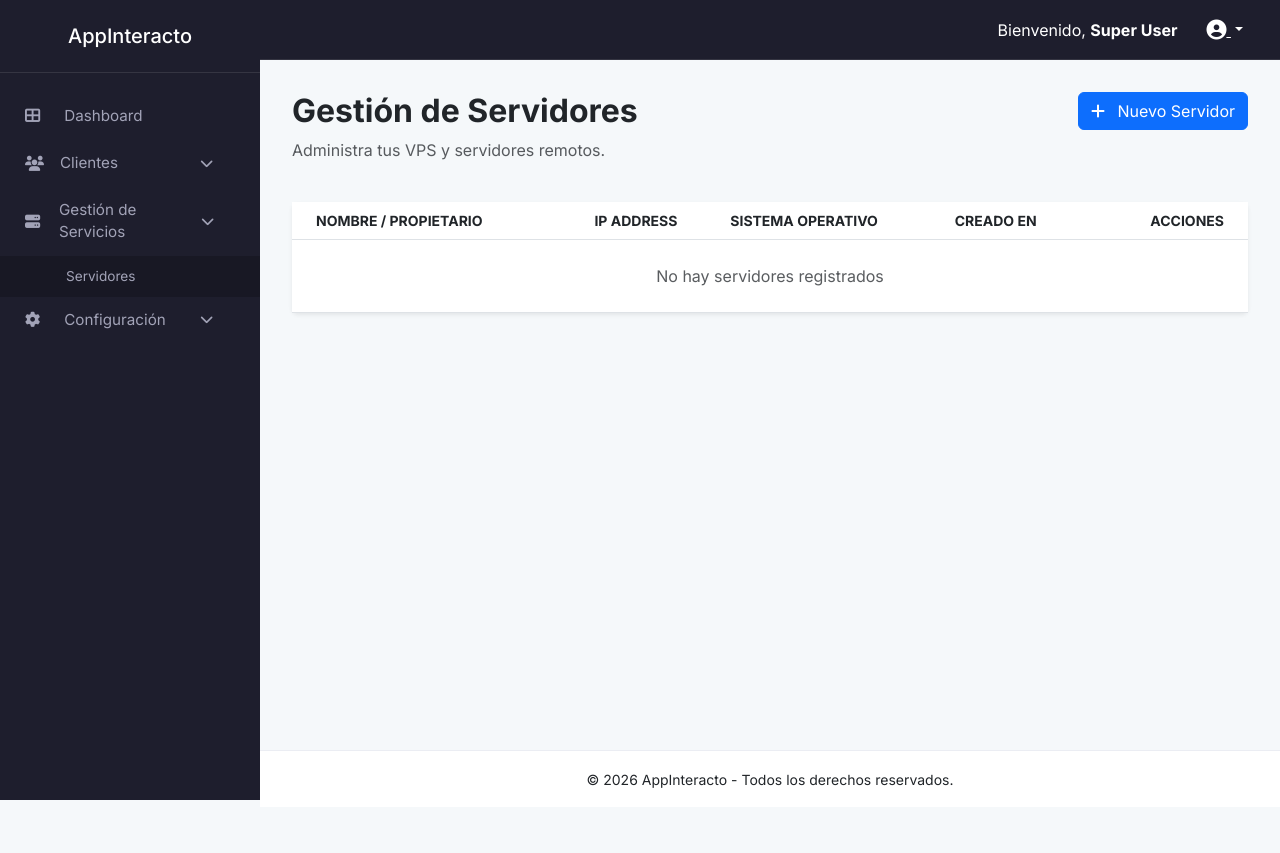
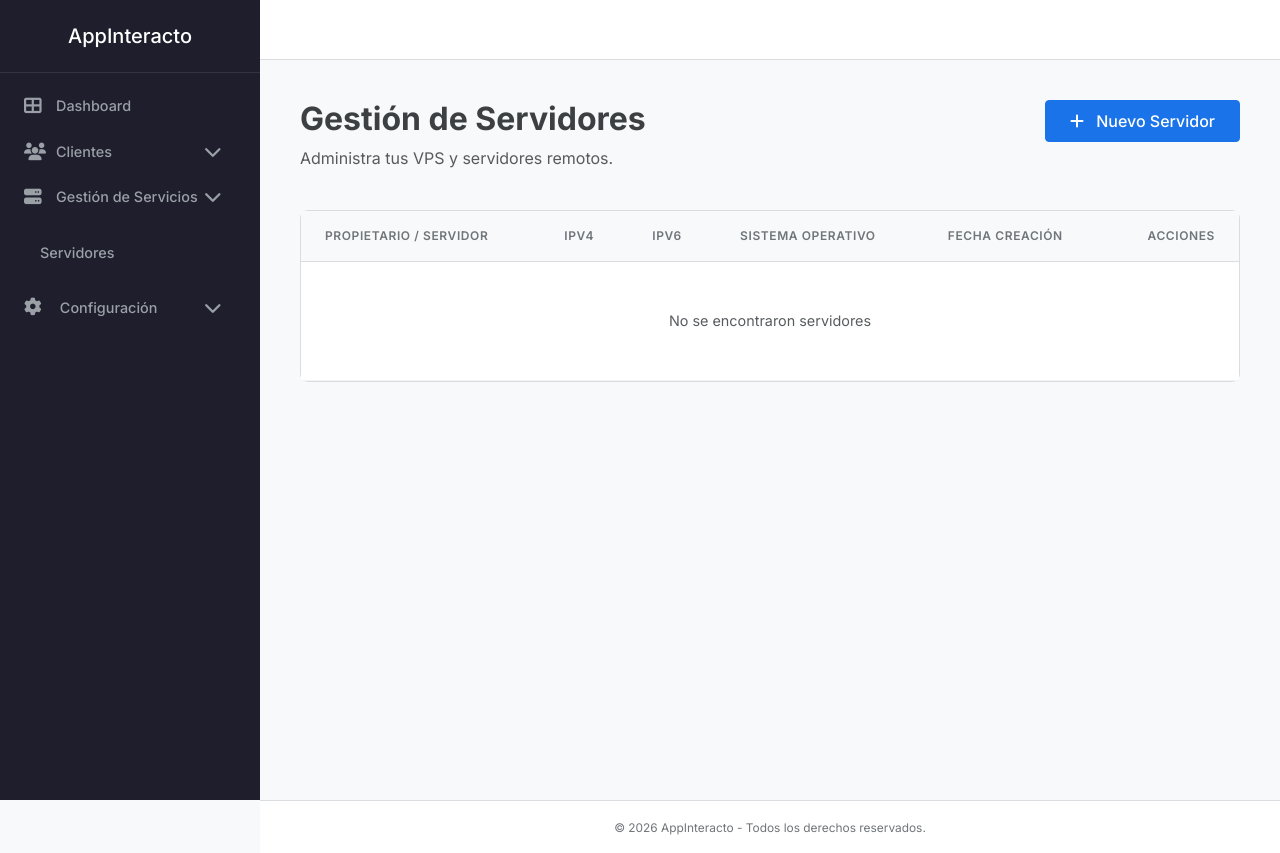
Before and after one commit to JuanCuartasE/AppInteracto, a PHP site: page /index.php?view=servidores in a window 1280 px wide. Before the commit the page ends 800 px from the top, so only its background shows below. Run offline with PHP 8.4, Linux system fonts and the light colour scheme; a user stored in the database is signed in; data that the repository does not hold is empty; some libraries are stand-ins or nearby versions.

Commit message:
feat: Implement server management interface with CRUD operations for servers, including modal forms for creation and editing.

```diff
--- a/assets/css/style.css
+++ b/assets/css/style.css
@@ -1,23 +1,29 @@
 :root {
     --sidebar-width: 260px;
     --header-height: 60px;
-    --primary-bg: #1e1e2d;
-    --secondary-bg: #151521;
-    --accent-color: #3699ff;
-    --text-muted: #7e8299;
+    --primary-bg: #FFFFFF;
+    --sidebar-bg: #1e1e2d;
+    --secondary-bg: #f8f9fa;
+    --accent-color: #1a73e8;
+    /* Google Blue */
+    --text-main: #3c4043;
+    --text-muted: #70757a;
+    --border-color: #dadce0;
+    --card-shadow: 0 1px 2px 0 rgba(60, 64, 67, .3), 0 1px 3px 1px rgba(60, 64, 67, .15);
 }
 
 body {
-    font-family: 'Inter', sans-serif;
-    background-color: #f5f8fa;
+    font-family: 'Inter', -apple-system, BlinkMacSystemFont, "Segoe UI", Roboto, sans-serif;
+    background-color: #f8f9fa;
+    color: var(--text-main);
     margin: 0;
 }
 
-/* Sidebar */
+/* Sidebar - kept dark for brand consistency but refined */
 .sidebar {
     width: var(--sidebar-width);
     height: 100vh;
-    background-color: var(--primary-bg);
+    background-color: var(--sidebar-bg);
     position: fixed;
     left: 0;
     top: 0;
@@ -27,116 +33,135 @@ body {
 
 .sidebar-logo {
     border-bottom: 1px solid rgba(255, 255, 255, 0.1);
+    padding: 1.5rem;
 }
 
 .sidebar-nav ul {
     list-style: none;
-    padding: 20px 0;
+    padding: 10px 0;
     margin: 0;
 }
 
 .sidebar-nav li a {
-    display: block;
-    padding: 12px 25px;
-    color: #a2a3b7;
+    display: flex;
+    align-items: center;
+    padding: 12px 24px;
+    color: #9aa0a6;
     text-decoration: none;
     transition: all 0.2s;
-    font-size: 0.95rem;
+    font-size: 0.9rem;
+    font-weight: 500;
 }
 
 .sidebar-nav li a:hover,
 .sidebar-nav li.active>a {
-    background-color: var(--secondary-bg);
-    color: var(--accent-color);
-}
-
-.sidebar-nav .collapse ul {
-    background-color: rgba(0, 0, 0, 0.2);
-    padding: 0;
-}
-
-.sidebar-nav .collapse li a {
-    font-size: 0.85rem;
-    padding: 10px 25px 10px 50px;
+    background-color: rgba(255, 255, 255, 0.05);
+    color: #FFFFFF;
 }
 
 .sidebar-nav li a i {
-    width: 25px;
-    margin-right: 10px;
+    width: 20px;
+    margin-right: 12px;
+    font-size: 1.1rem;
 }
 
-.nav-title {
-    padding: 15px 25px 5px;
-    color: var(--text-muted);
-    font-size: 0.75rem;
-    font-weight: 700;
-    text-transform: uppercase;
-    letter-spacing: 0.1em;
-}
-
-/* Header */
+/* Header - now white and sober */
 .top-header {
     height: var(--header-height);
-    background-color: var(--primary-bg);
+    background-color: #FFFFFF;
     margin-left: var(--sidebar-width);
-    border-bottom: 1px solid rgba(255, 255, 255, 0.1);
+    border-bottom: 1px solid var(--border-color);
+    display: flex;
+    align-items: center;
+    padding: 0 1.5rem;
 }
 
 /* Content Area */
 .content-wrapper {
     margin-left: var(--sidebar-width);
-    padding: 2rem;
-    min-height: calc(100vh - var(--header-height) - 50px);
+    padding: 2.5rem;
+    min-height: calc(100vh - var(--header-height));
 }
 
-/* Detail View */
-.breadcrumb-item a {
-    color: var(--accent-color);
-    text-decoration: none;
+.card {
+    border: 1px solid var(--border-color) !important;
+    border-radius: 8px !important;
+    box-shadow: none !important;
+    background: #FFFFFF;
 }
 
 .card-header {
-    border-bottom: 1px solid #ebedf3;
+    background-color: #FFFFFF !important;
+    border-bottom: 1px solid var(--border-color) !important;
+    padding: 1.25rem 1.5rem !important;
 }
 
-.icon-box.bg-primary-light {
-    background-color: rgba(54, 153, 255, 0.1);
+.table thead th {
+    background-color: #f8f9fa;
+    color: var(--text-muted);
+    font-weight: 600;
+    font-size: 0.75rem;
+    letter-spacing: 0.05em;
+    text-transform: uppercase;
+    border-bottom: 1px solid var(--border-color);
+    padding: 1rem 1.5rem;
 }
 
-.btn-icon {
-    width: 32px;
-    height: 32px;
-    padding: 0;
-    display: inline-flex;
-    align-items: center;
-    justify-content: center;
-    border-radius: 6px;
+.table tbody td {
+    padding: 1.25rem 1.5rem;
+    vertical-align: middle;
+    border-bottom: 1px solid #f1f3f4;
+    color: var(--text-main);
+    font-size: 0.9rem;
+    white-space: nowrap;
+    overflow: hidden;
+    text-overflow: ellipsis;
 }
 
-.animate__animated {
-    animation-duration: 0.5s;
+code {
+    background-color: #f1f3f4;
+    padding: 0.2rem 0.4rem;
+    border-radius: 4px;
+    font-size: 0.85rem;
 }
 
-@keyframes fadeInUp {
-    from {
-        opacity: 0;
-        transform: translateY(20px);
-    }
-
-    to {
-        opacity: 1;
-        transform: translateY(0);
-    }
+/* Forms - Google Style */
+.form-control,
+.form-select {
+    border: 1px solid var(--border-color);
+    border-radius: 4px;
+    padding: 0.6rem 0.75rem;
+    font-size: 0.9rem;
+    transition: border-color 0.2s, box-shadow 0.2s;
 }
 
-.animate__fadeIn {
-    animation: fadeInUp 0.5s ease-out;
+.form-control:focus,
+.form-select:focus {
+    border-color: var(--accent-color);
+    box-shadow: 0 0 0 2px rgba(26, 115, 232, 0.2);
+    outline: none;
+}
+
+.btn-primary {
+    background-color: var(--accent-color);
+    border-color: var(--accent-color);
+    font-weight: 500;
+    padding: 0.5rem 1.5rem;
+    border-radius: 4px;
+}
+
+.btn-primary:hover {
+    background-color: #1765cc;
+    border-color: #1765cc;
 }
 
 .main-footer {
     margin-left: var(--sidebar-width);
-    border-top: 1px solid #ebedf3;
-    background: white;
+    border-top: 1px solid var(--border-color);
+    background: #FFFFFF;
+    padding: 1.5rem;
+    color: var(--text-muted);
+    font-size: 0.85rem;
 }
 
 /* Auth Pages */
--- a/includes/vistas/servidores.php
+++ b/includes/vistas/servidores.php
@@ -16,10 +16,11 @@
             <table class="table table-hover align-middle mb-0 table-mobile-cards">
                 <thead class="bg-light text-muted small text-uppercase">
                     <tr>
-                        <th class="px-4">Nombre / Propietario</th>
-                        <th>IP Address</th>
+                        <th class="px-4">Propietario / Servidor</th>
+                        <th>IPv4</th>
+                        <th>IPv6</th>
                         <th>Sistema Operativo</th>
-                        <th>Creado en</th>
+                        <th>Fecha Creación</th>
                         <th class="text-end px-4">Acciones</th>
                     </tr>
                 </thead>
@@ -34,21 +35,21 @@
 <!-- Modal Servidor -->
 <div class="modal fade" id="modalServidor" tabindex="-1">
     <div class="modal-dialog modal-lg">
-        <form class="modal-content" id="formServidor">
-            <div class="modal-header">
-                <h5 class="modal-title" id="modalTitle">Datos del Servidor</h5>
+        <form class="modal-content border-0" id="formServidor">
+            <div class="modal-header border-bottom-0 pt-4 px-4">
+                <h5 class="fw-bold" id="modalTitle">Datos del Servidor</h5>
                 <button type="button" class="btn-close" data-bs-dismiss="modal"></button>
             </div>
-            <div class="modal-body">
+            <div class="modal-body p-4">
                 <input type="hidden" name="id" id="servidorId">
                 <div class="row">
                     <div class="col-md-6 mb-3">
-                        <label class="form-label">Nombre del Servidor</label>
+                        <label class="form-label small fw-bold text-muted text-uppercase">Nombre del Servidor</label>
                         <input type="text" class="form-control" name="name" id="servidorName" required
                             placeholder="ej. Web Server 01">
                     </div>
                     <div class="col-md-6 mb-3">
-                        <label class="form-label">Propietario (Cliente)</label>
+                        <label class="form-label small fw-bold text-muted text-uppercase">Propietario (Cliente)</label>
                         <select class="form-select" name="client_id" id="servidorClientId">
                             <option value="">-- Seleccionar Cliente --</option>
                         </select>
@@ -56,33 +57,34 @@
                 </div>
                 <div class="row">
                     <div class="col-md-6 mb-3">
-                        <label class="form-label">IPv4</label>
+                        <label class="form-label small fw-bold text-muted text-uppercase">IPv4</label>
                         <input type="text" class="form-control" name="ipv4" id="servidorIpv4" placeholder="0.0.0.0">
                     </div>
                     <div class="col-md-6 mb-3">
-                        <label class="form-label">IPv6</label>
+                        <label class="form-label small fw-bold text-muted text-uppercase">IPv6</label>
                         <input type="text" class="form-control" name="ipv6" id="servidorIpv6" placeholder="::1">
                     </div>
                 </div>
                 <div class="row">
                     <div class="col-md-6 mb-3">
-                        <label class="form-label">Sistema Operativo</label>
+                        <label class="form-label small fw-bold text-muted text-uppercase">Sistema Operativo</label>
                         <input type="text" class="form-control" name="os" id="servidorOs" placeholder="ej. Ubuntu">
                     </div>
                     <div class="col-md-6 mb-3">
-                        <label class="form-label">Versión OS</label>
+                        <label class="form-label small fw-bold text-muted text-uppercase">Versión OS</label>
                         <input type="text" class="form-control" name="os_version" id="servidorOsVersion"
                             placeholder="ej. 22.04 LTS">
                     </div>
                 </div>
                 <div class="mb-3">
-                    <label class="form-label">Fecha de Creación de la VPS</label>
+                    <label class="form-label small fw-bold text-muted text-uppercase">Fecha de Creación de la
+                        VPS</label>
                     <input type="date" class="form-control" name="created_at" id="servidorCreatedAt">
                 </div>
             </div>
-            <div class="modal-footer">
+            <div class="modal-footer border-top-0 pb-4 px-4">
                 <button type="button" class="btn btn-light" data-bs-dismiss="modal">Cancelar</button>
-                <button type="submit" class="btn btn-primary">Guardar Servidor</button>
+                <button type="submit" class="btn btn-primary px-4">Guardar Servidor</button>
             </div>
         </form>
     </div>
@@ -90,6 +92,16 @@
 
 <script>
     $(document).ready(function () {
+        function formatDate(dateStr) {
+            if (!dateStr || dateStr === '0000-00-00') return 'Sin fecha';
+            const months = ['Ene', 'Feb', 'Mar', 'Abr', 'May', 'Jun', 'Jul', 'Ago', 'Sep', 'Oct', 'Nov', 'Dic'];
+            // Create date in local time to avoid shift
+            const parts = dateStr.split('-');
+            if (parts.length !== 3) return dateStr;
+            const d = new Date(parts[0], parts[1] - 1, parts[2]);
+            return `${months[d.getMonth()]} ${d.getDate()}, ${d.getFullYear()}`;
+        }
+
         function loadServers() {
             $.post('includes/endpoints/servidores.php', { action: 'list' }, function (res) {
                 if (res.status === 'success') {
@@ -97,22 +109,18 @@
                     res.data.forEach(s => {
                         html += `
                         <tr class="clickable-row" data-id="${s.id}" style="cursor:pointer">
-                            <td class="px-4 fw-medium" data-label="Nombre / Propietario">
-                                <div>${s.name}</div>
-                                <div class="small text-muted">${s.client_name || 'Sin propietario'}</div>
+                            <td class="px-4" data-label="Propietario / Servidor">
+                                <span class="fw-bold d-block text-truncate" style="max-width: 200px;" title="${s.name}">${s.name}</span>
+                                <span class="text-muted small d-block text-truncate" style="max-width: 200px;">${s.client_name || 'Sin propietario'}</span>
                             </td>
-                            <td data-label="IP Address">
-                                <div><small class="fw-bold">v4:</small> ${s.ipv4 || '-'}</div>
-                                <div><small class="fw-bold">v6:</small> ${s.ipv6 || '-'}</div>
+                            <td data-label="IPv4"><code class="small text-dark">${s.ipv4 || '<span class="text-muted small">-</span>'}</code></td>
+                            <td data-label="IPv6"><code class="small text-dark">${s.ipv6 || '<span class="text-muted small">-</span>'}</code></td>
+                            <td data-label="Sistema Operativo">
+                                <span class="small">${s.os || '-'} ${s.os_version || ''}</span>
                             </td>
-                            <td data-label="Sistema Operativo">
-                                <span class="badge bg-light text-dark shadow-sm">
-                                    <i class="fas fa-microchip me-1"></i> ${s.os || '-'} ${s.os_version || ''}
-                                </span>
-                            </td>
-                            <td data-label="Creado en">${s.created_at || '-'}</td>
+                            <td data-label="Fecha Creación" class="small">${formatDate(s.created_at)}</td>
                             <td class="text-end px-4">
-                                <button class="btn btn-sm btn-icon btn-light me-2 edit-server" data-server='${JSON.stringify(s)}'>
+                                <button class="btn btn-sm btn-icon btn-light text-muted me-2 edit-server" data-server='${JSON.stringify(s)}'>
                                     <i class="fas fa-edit"></i>
                                 </button>
                                 <button class="btn btn-sm btn-icon btn-light text-danger delete-server" data-id="${s.id}">
@@ -122,7 +130,7 @@
                         </tr>
                     `;
                     });
-                    $('#listaServidores').html(html || '<tr><td colspan="5" class="text-center py-4 text-muted">No hay servidores registrados</td></tr>');
+                    $('#listaServidores').html(html || '<tr><td colspan="6" class="text-center py-5 text-muted">No se encontraron servidores</td></tr>');
                 }
             }, 'json');
         }
```
Also changed, not shown: includes/vistas/servidor_detalle.php (+79 -91 lines).
